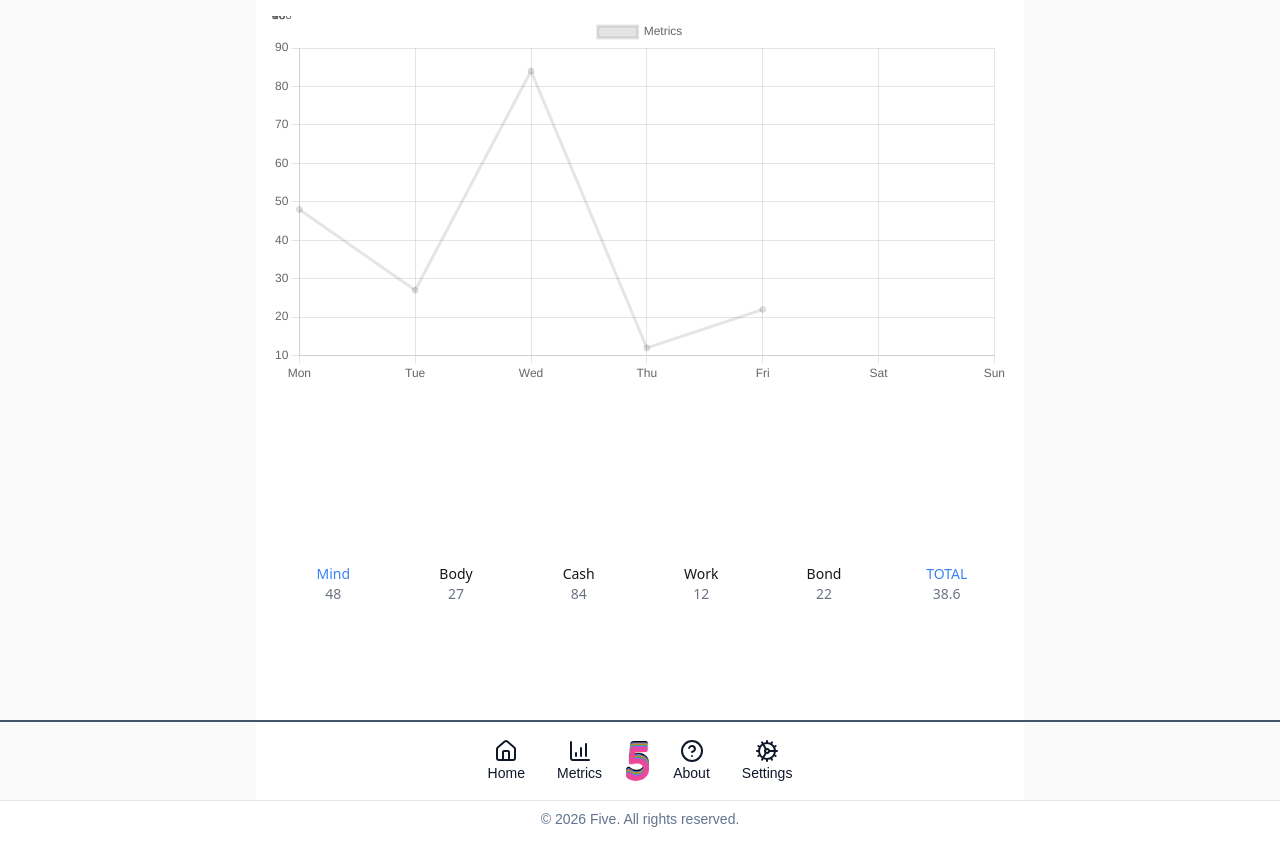
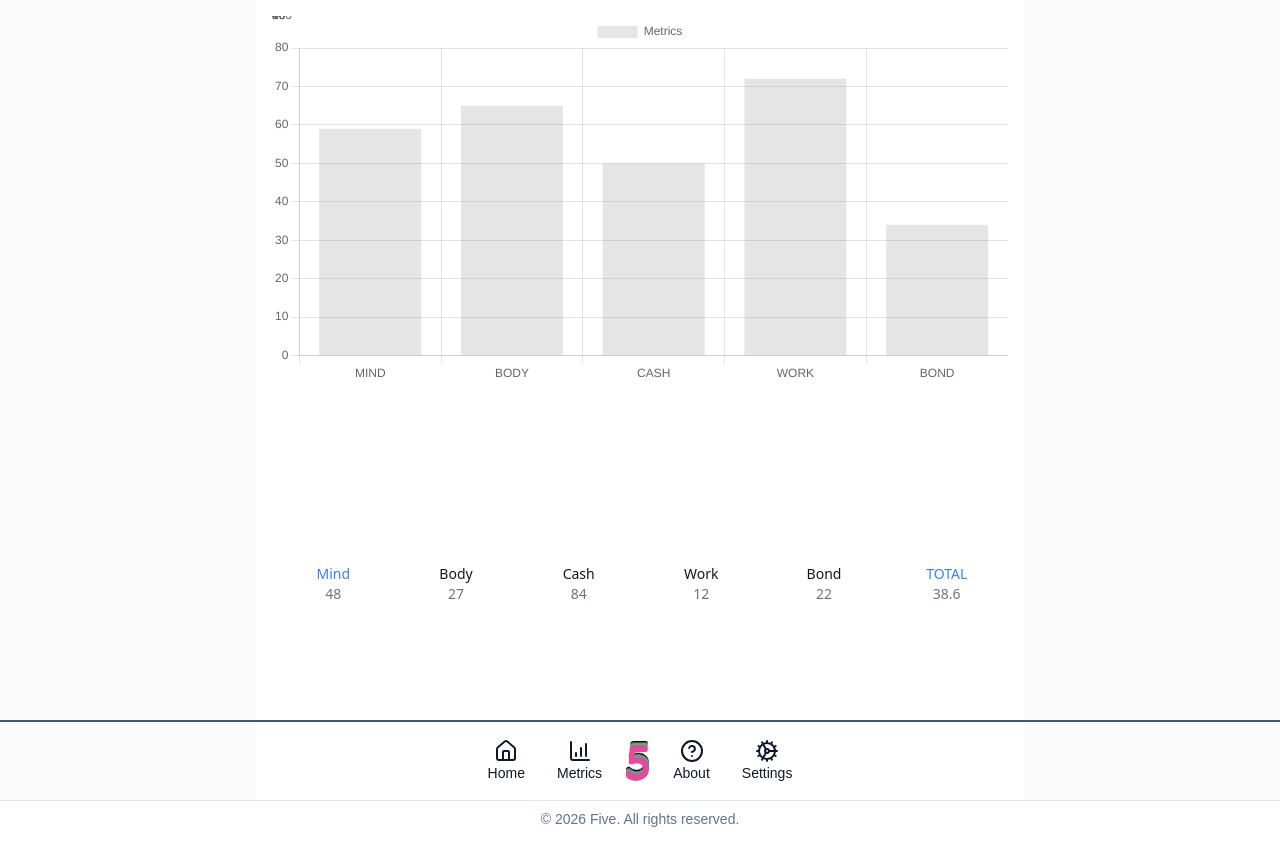
Before and after one commit to GlennHS/Five, a Next.js app: page / in a window 1280 px wide. Shown: the top 866 px of the page. Built offline with nearby package versions, Linux system fonts and the light colour scheme.

Commit message:
Add bar chart

```diff
--- /dev/null
+++ b/app/components/graphs/FiveBarGraph.tsx
@@ -0,0 +1,41 @@
+import { useEffect, useState } from "react";
+import { Bar } from "react-chartjs-2";
+import { BAR_DEFAULT_CONFIG } from "../../fixtures/DefaultChartConfig";
+import { BarElement, CategoryScale, Chart, LinearScale } from "chart.js";
+
+type FiveBarGraphProps = {
+  data: number[];
+};
+
+Chart.register(LinearScale, CategoryScale, BarElement)
+
+export default function FiveBarGraph(props: FiveBarGraphProps) {
+  const [chartData, setChartData] = useState(BAR_DEFAULT_CONFIG);
+
+  useEffect(() => {
+    setChartData({
+      ...chartData,
+      data: {
+        labels: [
+          'MIND',
+          'BODY',
+          'CASH',
+          'WORK',
+          'BOND',
+        ],
+        datasets: [{
+          label: 'Metrics',
+          data: props.data,
+          borderColor: 'rgb(75, 192, 192)',
+        }]
+      },
+    });
+  }, []);
+
+  return (
+    <Bar
+      data={chartData.data}
+      options={chartData.options}
+    />
+  )
+}
--- a/app/components/graphs/FiveLineGraph.tsx
+++ b/app/components/graphs/FiveLineGraph.tsx
@@ -28,6 +28,8 @@ export default function FiveLineGraph(props: FiveLineGraphProps) {
         datasets: [{
           label: 'Metrics',
           data: props.data,
+          fill: false,
+          borderColor: 'rgb(75, 192, 192)',
         }]
       },
     });
--- a/app/fixtures/DefaultChartConfig.ts
+++ b/app/fixtures/DefaultChartConfig.ts
@@ -65,6 +65,7 @@ export const LINE_DEFAULT_CONFIG: ChartConfiguration<'line'> = {
     datasets: [{
       label: 'Metrics',
       data: [65, 59, 80, 81, 56, 55, 40],
+      pointHitRadius: 20
     }]
   },
   options: {
@@ -83,3 +84,32 @@ export const LINE_DEFAULT_CONFIG: ChartConfiguration<'line'> = {
     },
   },
 }
+
+export const BAR_DEFAULT_CONFIG: ChartConfiguration<'bar'> = {
+  type: 'bar',
+  data: {
+    labels: [
+      'MIND',
+      'BODY',
+      'CASH',
+      'WORK',
+      'BOND',
+    ],
+    datasets: [{
+      label: 'Metrics',
+      data: [65, 59, 80, 81, 56, 55, 40],
+    }]
+  },
+  options: {
+    scales: {
+      r: {
+        min: 0,
+        max: 100,
+        beginAtZero: true,
+        ticks: {
+          stepSize: 20
+        }
+      }
+    },
+  },
+}
--- a/app/page.tsx
+++ b/app/page.tsx
@@ -17,6 +17,8 @@ import type { ChartConfiguration } from 'chart.js'
 import { createRandomFive } from './utils/factories';
 import { calculateTotal } from './utils/helpers';
 import FiveLineGraph from './components/graphs/FiveLineGraph';
+import FiveRadarGraph from './components/graphs/FiveRadarGraph';
+import FiveBarGraph from './components/graphs/FiveBarGraph';
 
 ChartJS.register(
   RadialLinearScale,
@@ -36,8 +38,9 @@ export default function Home() {
     <div className="flex min-h-screen items-center justify-center bg-zinc-50 font-sans">
       <main className="flex min-h-screen w-full sm:max-w-3xl flex-col items-center justify-between p-4 bg-white sm:items-start">
         <div className="w-full">
-          <FiveLineGraph data={metrics.map(m=>m.value)} />
-          {/* <FiveLineGraph data={[0,1,2,3,4,5]} /> */}
+          {/* <FiveRadarGraph data={metrics.map(m=>m.value)} /> */}
+          {/* <FiveLineGraph data={createRandomFive()} /> */}
+          <FiveBarGraph data={createRandomFive()} />
         </div>
         <div className='w-full flex items-center content-between'>
             {metrics.map((metric) => (
```
